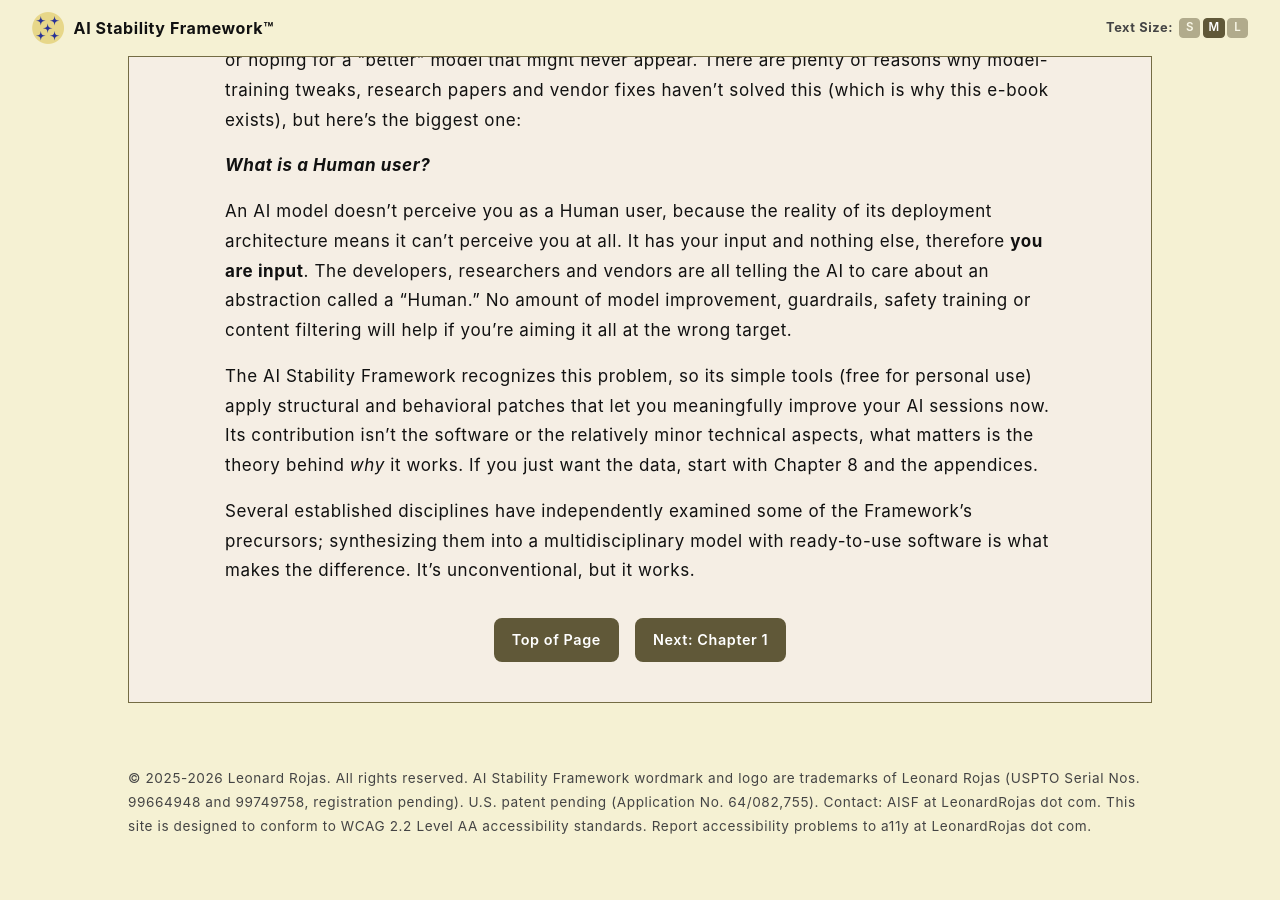
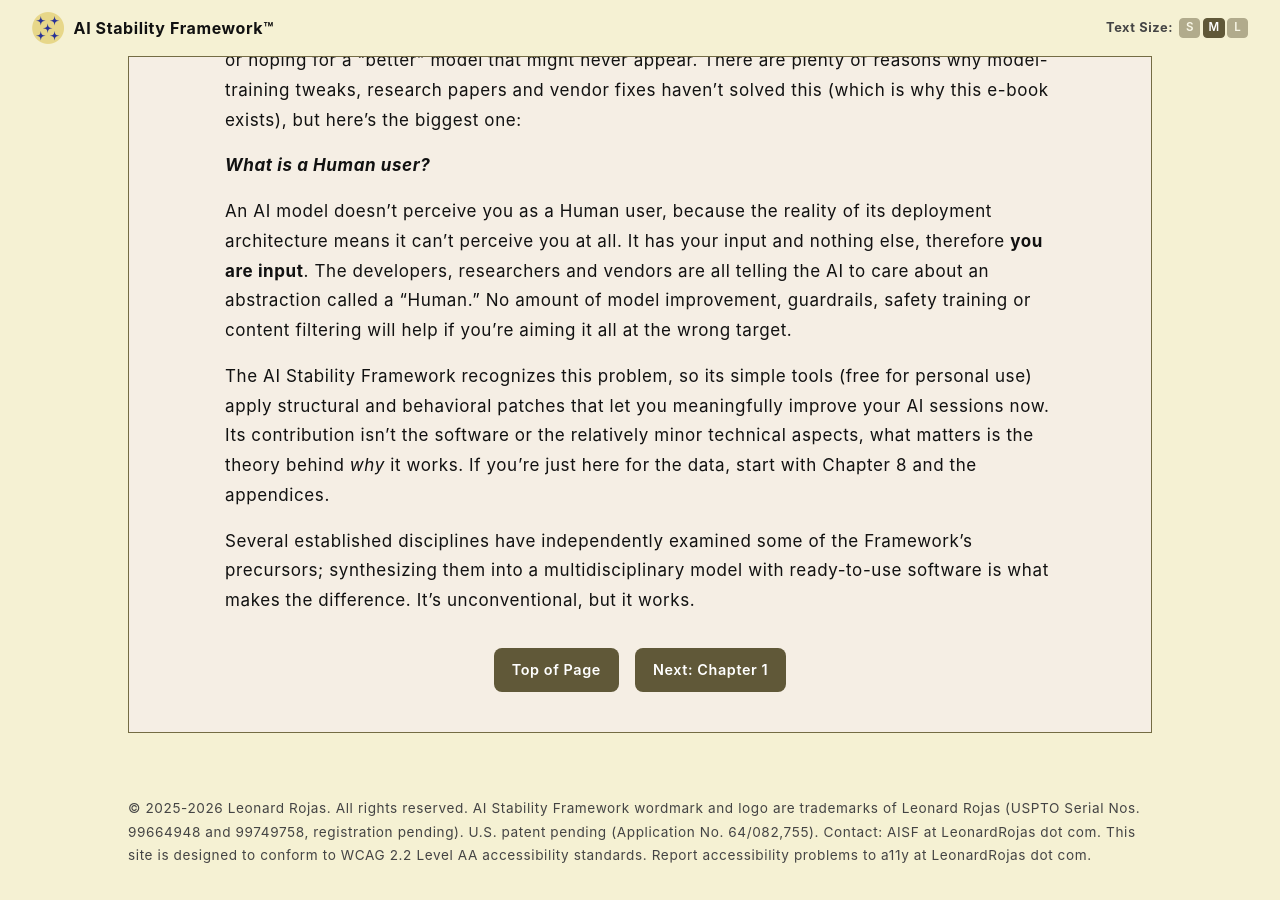
Before and after one commit to rojaslen/AISF-WEB, a Jekyll site: the page built from index.md, in a window 1280 px wide and 900 px high, scrolled down 1412 px. Built offline with Jekyll 4.4.1, drawn with Linux system fonts in a browser that asks for light colours; some web fonts are replaced; before the commit the page ends 2282 px from its top, so only the background shows below that.

Commit message:
Update index.md

```diff
--- a/index.md
+++ b/index.md
@@ -50,7 +50,7 @@
 
 An AI model doesn't perceive you as a Human user, because the reality of its deployment architecture means it can't perceive you at all. It has your input and nothing else, therefore **you are input**. The developers, researchers and vendors are all telling the AI to care about an abstraction called a "Human." No amount of model improvement, guardrails, safety training or content filtering will help if you're aiming it all at the wrong target.
 
-The AI Stability Framework recognizes this problem, so its simple tools (free for personal use)  apply structural and behavioral patches that let you meaningfully improve your AI sessions now. Its contribution isn't the software or the relatively minor technical aspects, what matters is the theory behind *why* it works. If you just want the data, start with Chapter 8 and the appendices.
+The AI Stability Framework recognizes this problem, so its simple tools (free for personal use)  apply structural and behavioral patches that let you meaningfully improve your AI sessions now. Its contribution isn't the software or the relatively minor technical aspects, what matters is the theory behind *why* it works. If you're just here for the data, start with Chapter 8 and the appendices.
 
 Several established disciplines have independently examined some of the Framework's precursors; synthesizing them into a multidisciplinary model with ready-to-use software is what makes the difference. It's unconventional, but it works.
 
```
